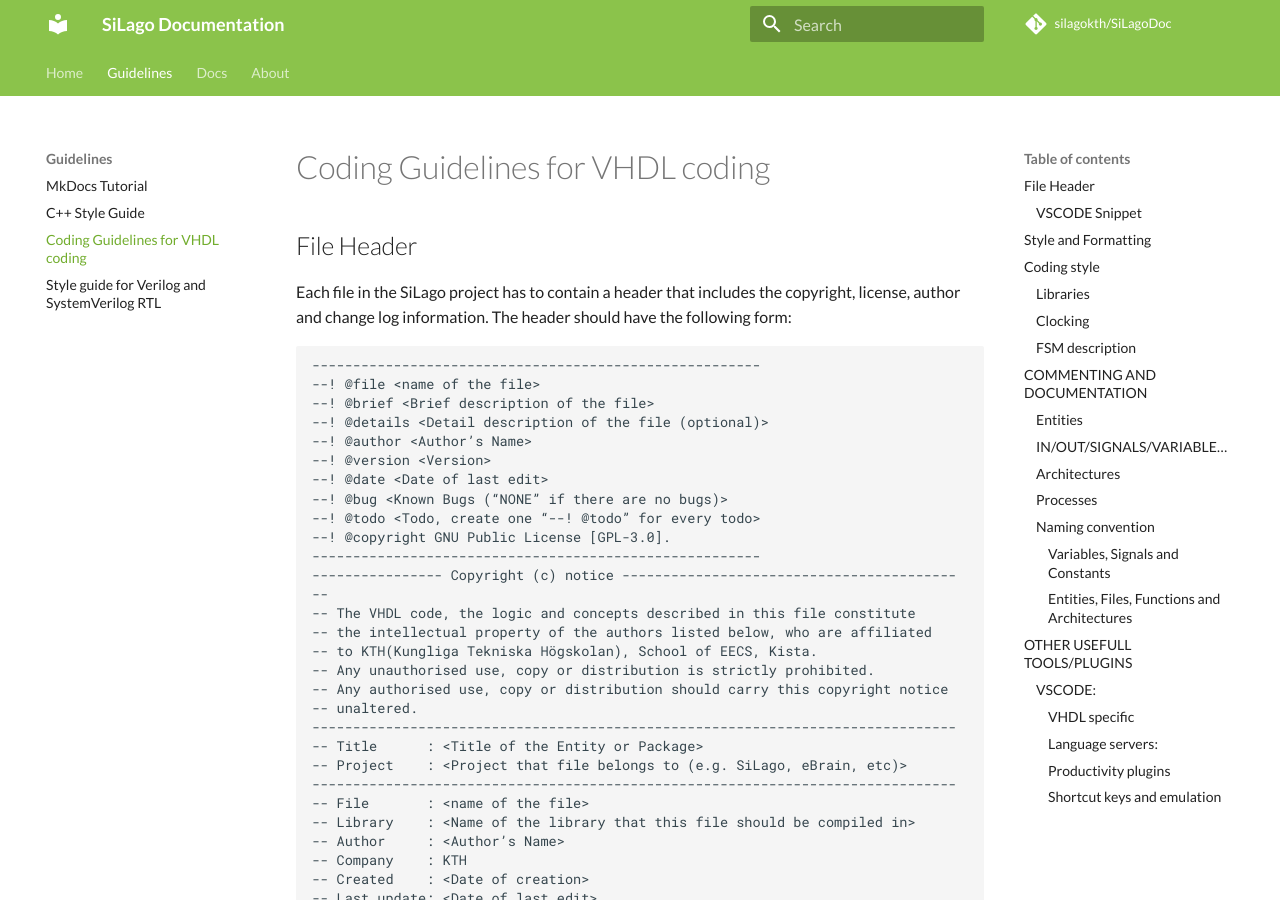
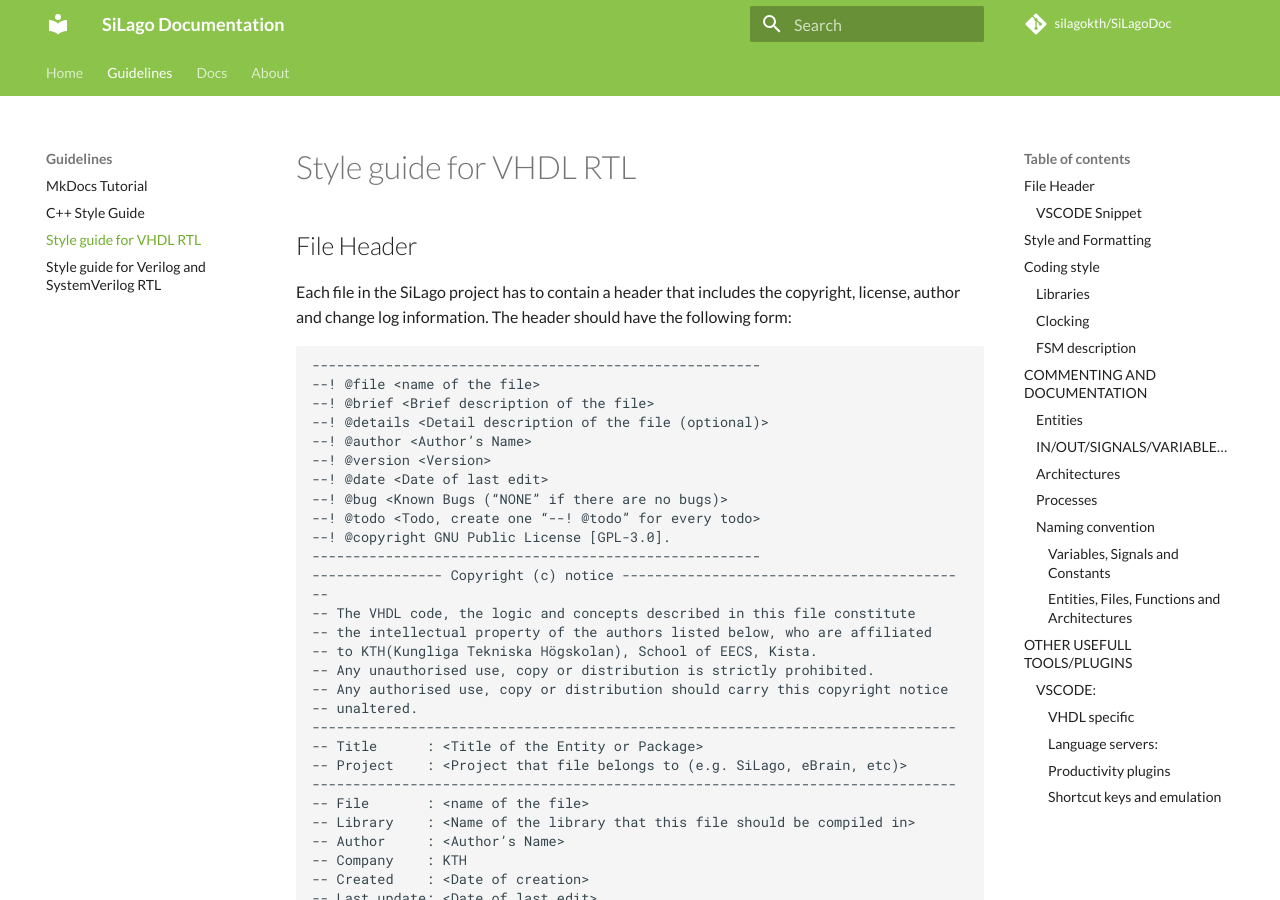
Before and after one commit to silagokth/SiLagoDoc, an MkDocs documentation site: the page built from docs/Guideline/Style-guide-VHDL.md, in a window 1280 px wide and 900 px high. Built offline with MkDocs 1.6.1 and Material for MkDocs 9.7.7, drawn with Linux system fonts in a browser that asks for light colours; comment, search, counter and statistics services are not loaded.

Commit message:
change vhdl title

```diff
--- a/docs/Guideline/Style-guide-VHDL.md
+++ b/docs/Guideline/Style-guide-VHDL.md
@@ -1,4 +1,4 @@
-# Coding Guidelines for VHDL coding
+# Style guide for VHDL RTL
 
 ## File Header
 
```
